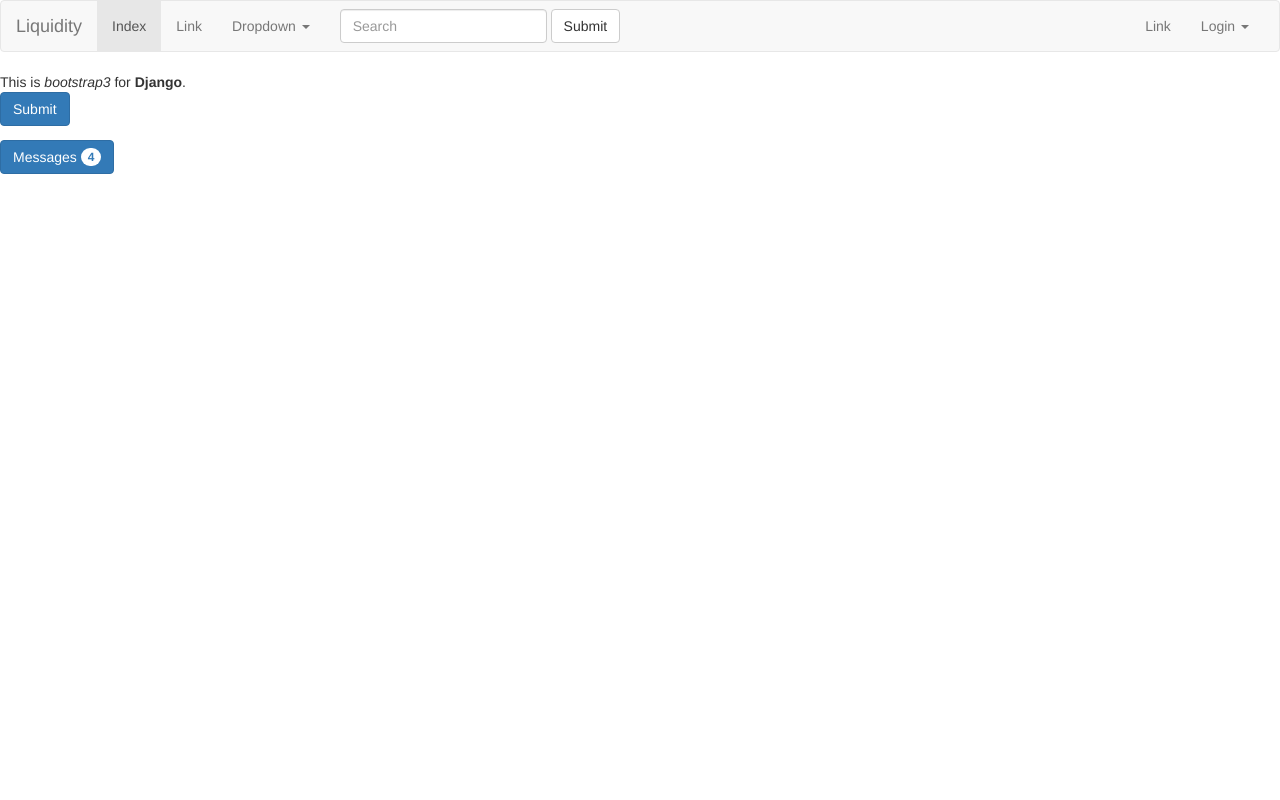
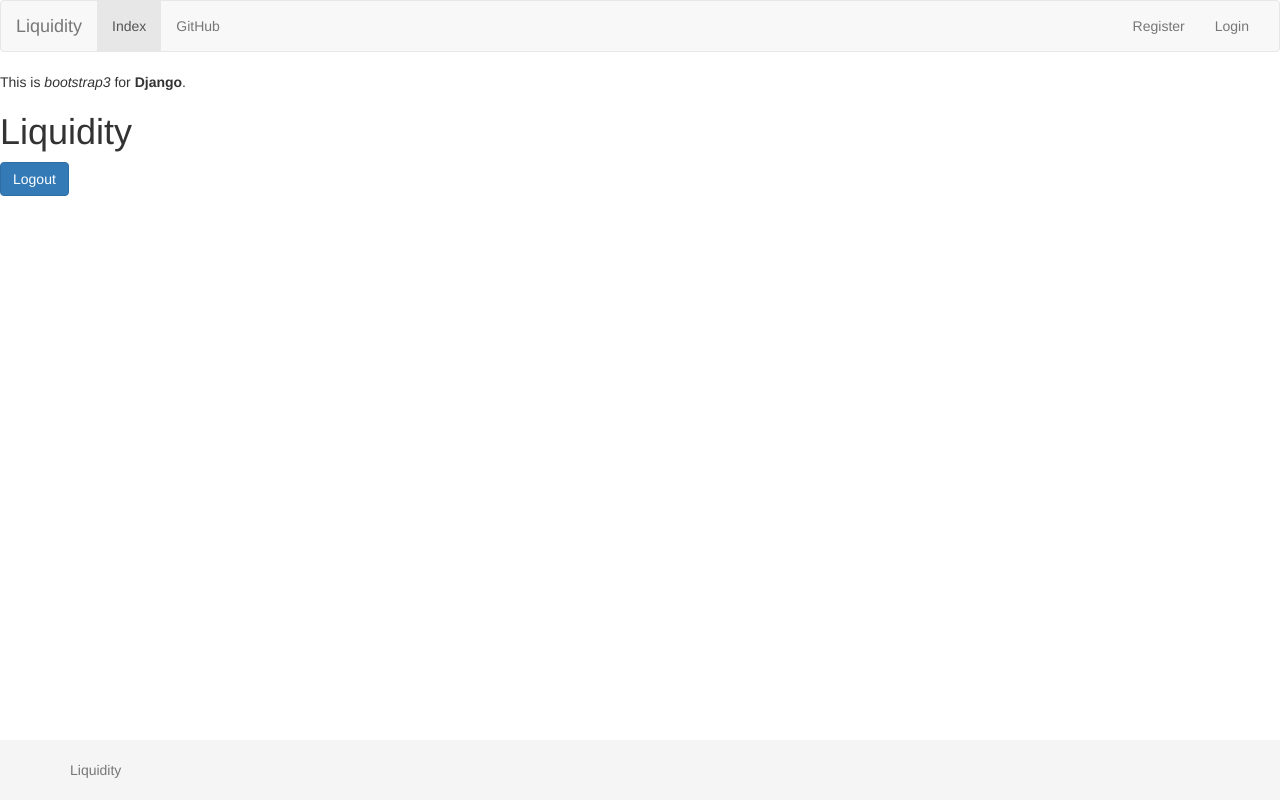
Before and after one commit to kenma95/Liquidity, a Django app: page / in a window 1280 px wide. Run offline with Django 3.2, Linux system fonts and the light colour scheme; parts of the project's set-up code (start-up, migrations or seed data) failed here and were passed over; some libraries are stand-ins or nearby versions.

Commit message:
navbar/footer and logout

```diff
--- a/liquidity/liquidity/urls.py
+++ b/liquidity/liquidity/urls.py
@@ -21,5 +21,6 @@ urlpatterns = [
     url(r'^admin/', admin.site.urls),
     url(r'^login/$','liquidity.views.login'),
     url(r'^register/$','liquidity.views.register'),
+    url(r'^logout/$', 'liquidity.views.logout_view'),
 
 ]
--- a/liquidity/liquidity/views.py
+++ b/liquidity/liquidity/views.py
@@ -11,11 +11,12 @@ from django.core.paginator import Paginator, PageNotAnInteger, EmptyPage
 from django.contrib.auth.decorators import login_required
 
 from .forms import LoginForm,RegForm
-
+from django.contrib.auth import logout
 
 
 def index(request):
     return render(request, 'index.html', {})
+
 
 def register(request):
     if request.method == 'GET':
@@ -36,8 +37,6 @@ def register(request):
             return render_to_response('register.html', RequestContext(request, {'form': form,}))
 
 
-
-
 def login(request):
     if request.method == 'GET':
         form = LoginForm()
@@ -55,3 +54,8 @@ def login(request):
                 return render_to_response('login.html', RequestContext(request, {'form': form,'password_is_wrong':True}))
         else:
             return render_to_response('login.html', RequestContext(request, {'form': form,}))
+
+
+def logout_view(request):
+    logout(request)
+    return HttpResponseRedirect('/')
--- /dev/null
+++ b/liquidity/static/css/footer.css
@@ -0,0 +1,39 @@
+/* Sticky footer styles
+-------------------------------------------------- */
+html {
+  position: relative;
+  min-height: 100%;
+}
+body {
+  /* Margin bottom by footer height */
+  margin-bottom: 60px;
+}
+.footer {
+  position: absolute;
+  bottom: 0;
+  width: 100%;
+  /* Set the fixed height of the footer here */
+  height: 60px;
+  background-color: #f5f5f5;
+}
+
+
+/* Custom page CSS
+-------------------------------------------------- */
+/* Not required for template or sticky footer method. */
+
+body > .container {
+  padding: 60px 15px 0;
+}
+.container .text-muted {
+  margin: 20px 0;
+}
+
+.footer > .container {
+  padding-right: 15px;
+  padding-left: 15px;
+}
+
+code {
+  font-size: 80%;
+}
--- a/liquidity/templates/base.html
+++ b/liquidity/templates/base.html
@@ -4,7 +4,6 @@
 {# Load CSS and JavaScript #}
 {% bootstrap_css %}
 {% bootstrap_javascript %}
-
 
 {% block bootstrap3_content %}
     <div class="container">
--- /dev/null
+++ b/liquidity/templates/footer.html
@@ -0,0 +1,9 @@
+{% load staticfiles %}
+
+<link href='/static/css/footer.css' rel="stylesheet">
+
+    <footer class="footer">
+      <div class="container">
+        <p class="text-muted">Liquidity</p>
+      </div>
+    </footer>
--- a/liquidity/templates/index.html
+++ b/liquidity/templates/index.html
@@ -4,25 +4,13 @@
 {% bootstrap_css %}
 {% bootstrap_javascript jquery=1 %}
 
- <head>
-<script scr="frame.js"></script>
-</head>
+
 {% include 'navbar.html' %}
 
 {% block content %}
     This is <em>bootstrap3</em> for <strong>Django</strong>.
+    <h1>Liquidity</h1>
 {% endblock %}
 
-{# Display a form #}
-<form action="/url/to/submit/" method="post" class="form">
-  {% csrf_token %}
-  {% buttons %}
-    <button type="submit" class="btn btn-primary">
-      {% bootstrap_icon "star" %} Submit
-    </button>
-  {% endbuttons %}
-
-</form>
-<button id = "hide" class="btn btn-primary" type="button" >
-  Messages <span class="badge">4</span>
-</button>
+{% bootstrap_button "Logout" button_type="submit" button_class="btn-primary"  href="logout" %}
+{% include 'footer.html' %}
--- a/liquidity/templates/navbar.html
+++ b/liquidity/templates/navbar.html
@@ -15,39 +15,32 @@
     <div class="collapse navbar-collapse" id="bs-example-navbar-collapse-1">
       <ul class="nav navbar-nav">
         <li class="active"><a href="#">Index <span class="sr-only">(current)</span></a></li>
-        <li><a href="#">Link</a></li>
+        <li><a href="https://github.com/kenma95/Liquidity" target="_newtab">
+             GitHub</a></li>
+
+      </ul>
+
+      <ul class="nav navbar-nav navbar-right">
+          {% if not user.is_authenticated %}
+        <li><a href='/register'>Register</a></li>
+        <li><a href='/login'>Login</a></li>
+
+
+        {% endif %}
+          {% if  user.is_authenticated %}
         <li class="dropdown">
-          <a href="#" class="dropdown-toggle" data-toggle="dropdown" role="button" aria-haspopup="true" aria-expanded="false">Dropdown <span class="caret"></span></a>
-          <ul class="dropdown-menu">
-            <li><a href="#">Action</a></li>
-            <li><a href="#">Another action</a></li>
-            <li><a href="#">Something else here</a></li>
-            <li role="separator" class="divider"></li>
-            <li><a href="#">Separated link</a></li>
-            <li role="separator" class="divider"></li>
-            <li><a href="#">One more separated link</a></li>
-          </ul>
-        </li>
-      </ul>
-      <form class="navbar-form navbar-left" role="search">
-        <div class="form-group">
-          <input type="text" class="form-control" placeholder="Search">
-        </div>
-        <button type="submit" class="btn btn-default">Submit</button>
-      </form>
-      <ul class="nav navbar-nav navbar-right">
-        <li><a href="#">Link</a></li>
-        <li class="dropdown">
-          <a href="#" class="dropdown-toggle" data-toggle="dropdown" role="button" aria-haspopup="true" aria-expanded="false"> Login <span class="caret"></span></a>
+          <a href="#" class="dropdown-toggle" data-toggle="dropdown" role="button" aria-haspopup="true" aria-expanded="false"> Hello, {{ user.username }} <span class="caret"></span></a>
           <ul class="dropdown-menu" id="account">
             <li><a href="#">Action</a></li>
             <li><a href="#">Another action</a></li>
             <li><a href="#">Something else here</a></li>
             <li role="separator" class="divider"></li>
-            <li><a href="#">Separated link</a></li>
+            <li><a href="/logout">Logout</a></li>
           </ul>
         </li>
+      {% endif %}
       </ul>
+
     </div><!-- /.navbar-collapse -->
   </div><!-- /.container-fluid -->
 </nav>
--- a/liquidity/templates/register.html
+++ b/liquidity/templates/register.html
@@ -3,6 +3,7 @@
 {% bootstrap_css %}
 {% bootstrap_javascript %}
 
+{% include 'navbar.html' %}
 
 <html lang="en">
 <head>
```
Also changed, not shown: liquidity/liquidity/settings.py (+65 -0 lines).
